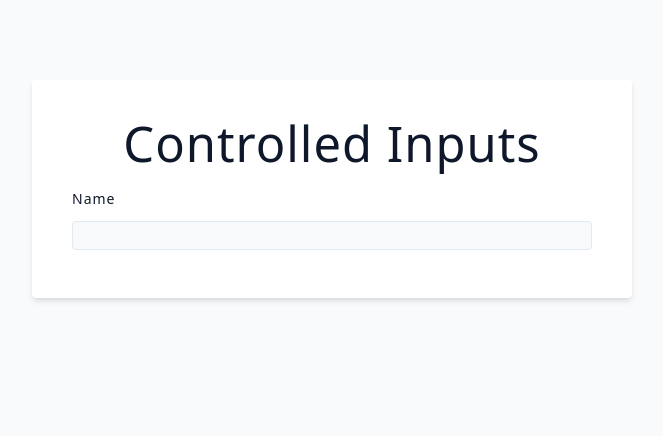
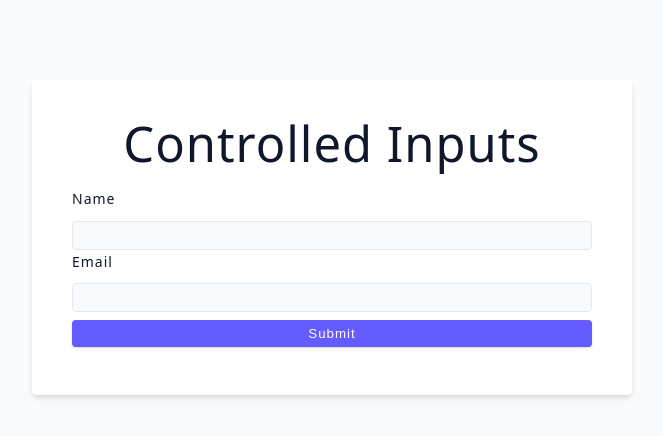
Before and after one commit to rohancs127/React-Concepts, a React (Vite) app in the folder advanced-react/: page / in a window 1280 px wide. Shown: the top 436 px of the page, without its empty margins (308-971 px from the left). Built offline with nearby package versions, Linux system fonts and the light colour scheme.

Commit message:
setup email and submit button

```diff
--- a/advanced-react/src/tutorial/06-forms/starter/01-controlled-inputs.jsx
+++ b/advanced-react/src/tutorial/06-forms/starter/01-controlled-inputs.jsx
@@ -6,6 +6,10 @@ const ControlledInputs = () => {
         <div className="form-row">
           <label htmlFor="name" className="form-label">Name</label>
           <input id="name" type="text" className="form-input"/>
+
+          <label htmlFor="email" className="form-label">Email</label>
+          <input id="email" type="email" className="form-input"/>
+          <button type="submit" className="btn btn-block">Submit</button>
         </div>
       </form>
     </section>
```
